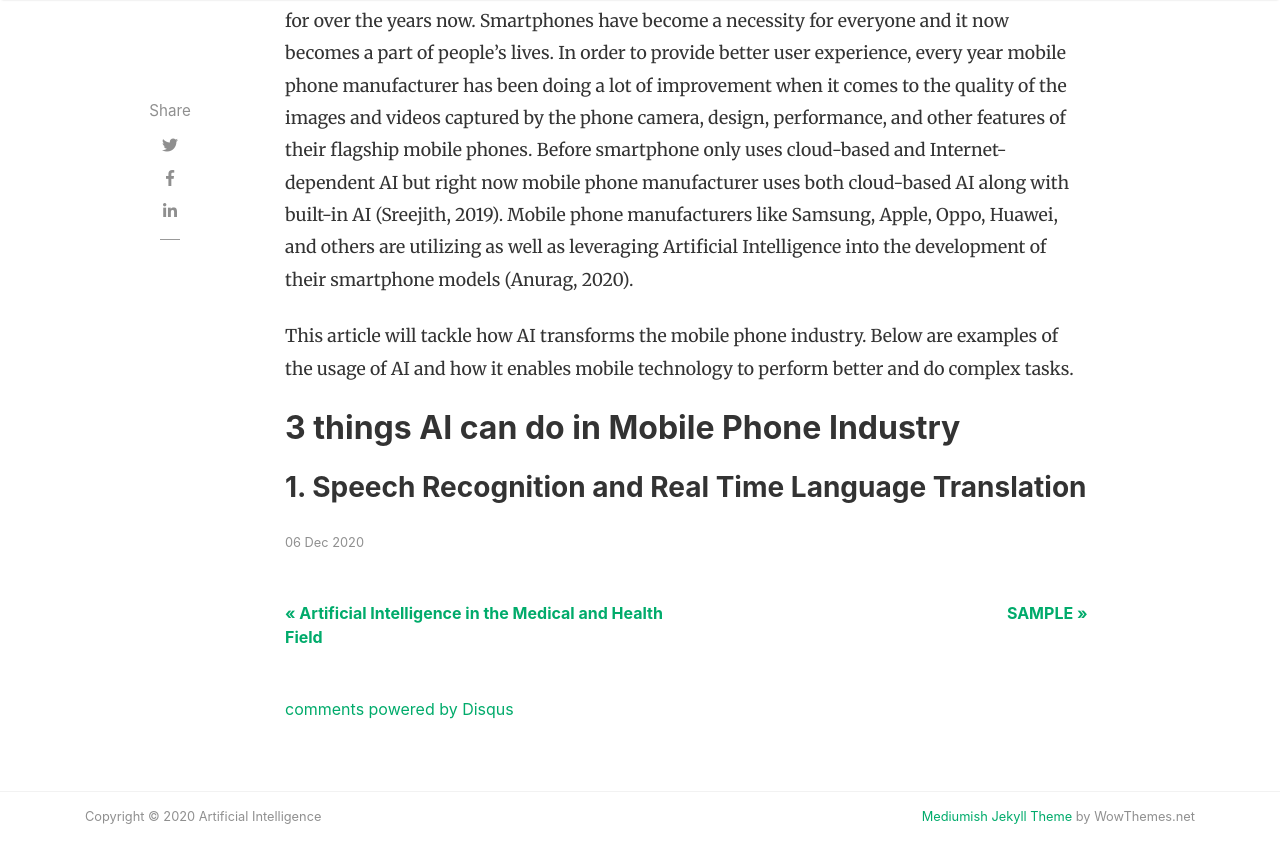
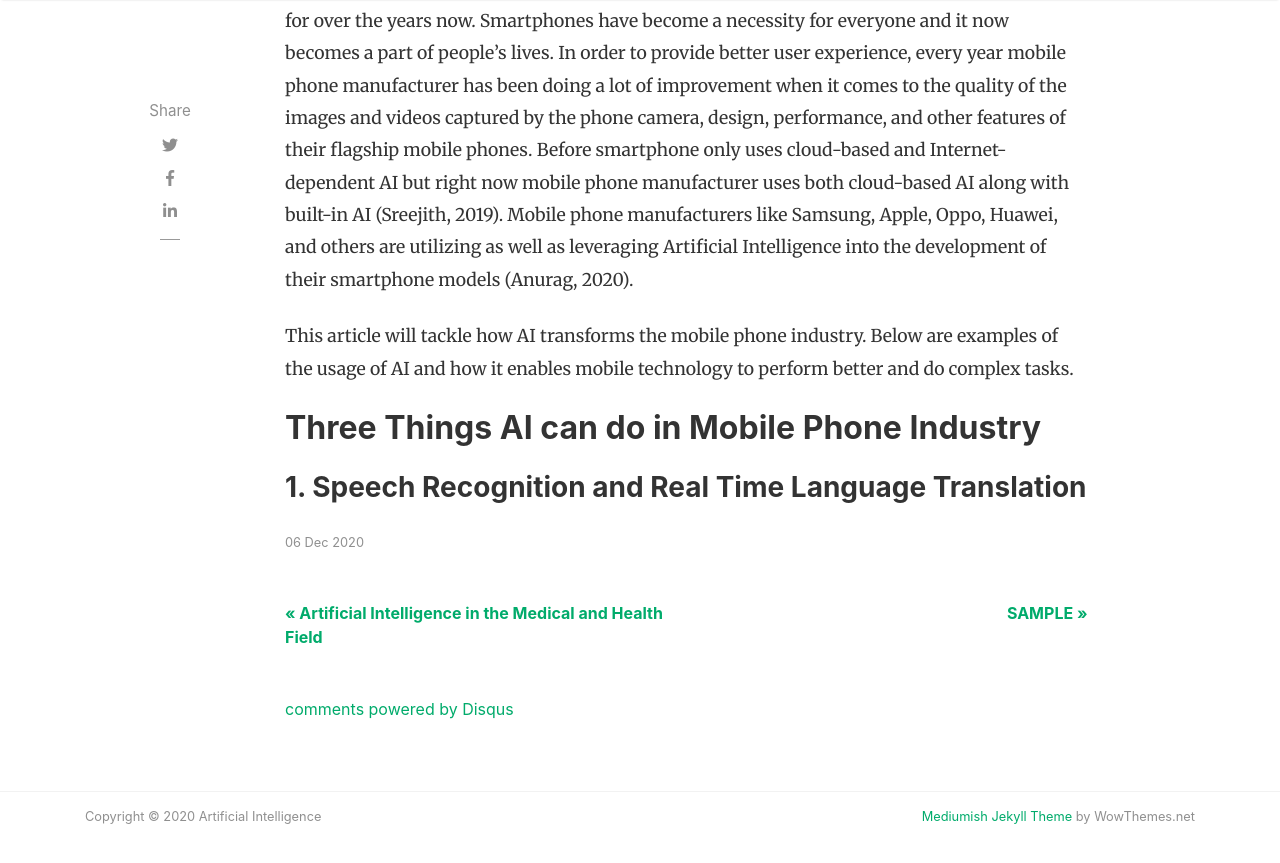
Before and after one commit to mclag/mms142-groupg-2020, a Jekyll site: the page built from _posts/2020-12-06-ai_mobilephone.md, in a window 1280 px wide and 900 px high, scrolled down 1032 px. Shown: the top 863 px of the window. Built offline with Jekyll 4.4.1, drawn with Linux system fonts in a browser that asks for light colours; nearby versions of some CDN libraries; comment, search, counter and statistics services are not loaded.

Commit message:
Update 2020-12-06-ai_mobilephone.md

```diff
--- a/_posts/2020-12-06-ai_mobilephone.md
+++ b/_posts/2020-12-06-ai_mobilephone.md
@@ -17,6 +17,6 @@ The mobile phone industry has been one of the industries where AI has been succe
 
 This article will tackle how AI transforms the mobile phone industry. Below are examples of the usage of AI and how it enables mobile technology to perform better and do complex tasks.
 
-## 3 things AI can do in Mobile Phone Industry
+## Three Things AI can do in Mobile Phone Industry
 
 ### 1.	Speech Recognition and Real Time Language Translation
```
